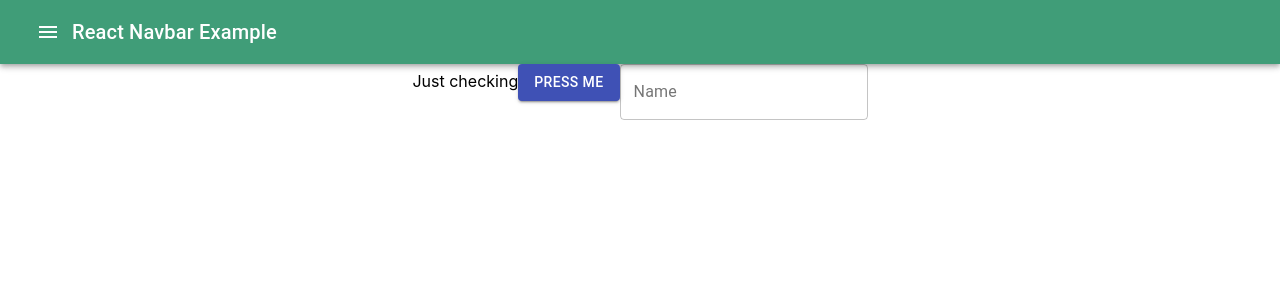
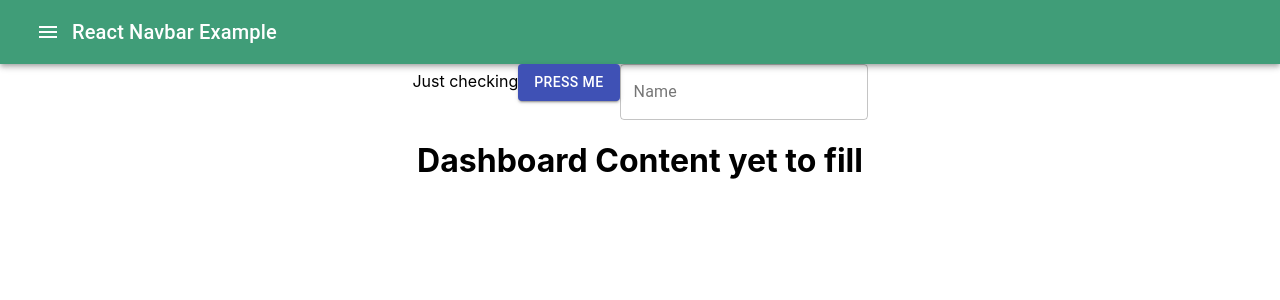
Before and after one commit to Practice-Raju/reactmaterialuipractice, a React (Create React App) app: page / in a window 1280 px wide. Shown: the top 300 px of the page. Built offline with nearby package versions, Linux system fonts and the light colour scheme.

Commit message:
filling empty dir with files

```diff
--- a/src/App.js
+++ b/src/App.js
@@ -2,6 +2,7 @@
 import './App.css';
 import {Button, TextField} from '@material-ui/core';
 import Header from './hoc/NavBar';
+import Dashboard from './pages/dashboard';
 function App() {
   return (
     <div className="App">
@@ -9,6 +10,7 @@ function App() {
       Just checking
       <Button color="primary" variant='contained'>Press me </Button>
       <TextField id="name" label="Name" variant="outlined" />
+      <Dashboard/>
     </div>
   );
 }
--- /dev/null
+++ b/src/pages/dashboard.js
@@ -0,0 +1,9 @@
+import React from 'react';
+
+function Dashboard(){
+    return (
+        <h1>Dashboard Content yet to fill</h1>
+    )
+}
+
+export default Dashboard;
```
Also changed, not shown: src/components/sample.js (added, +9 -0 lines), src/apis/sample.js (added), src/store/actions.js (added).
